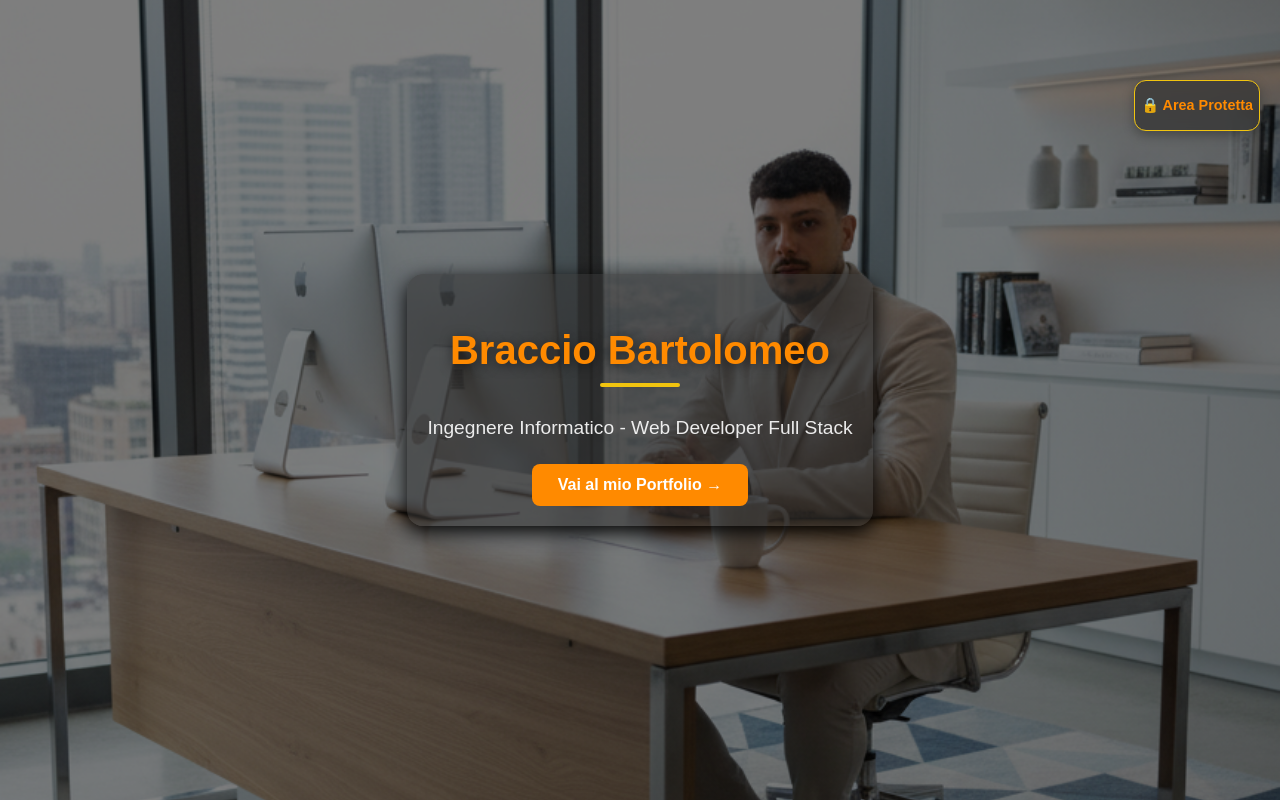
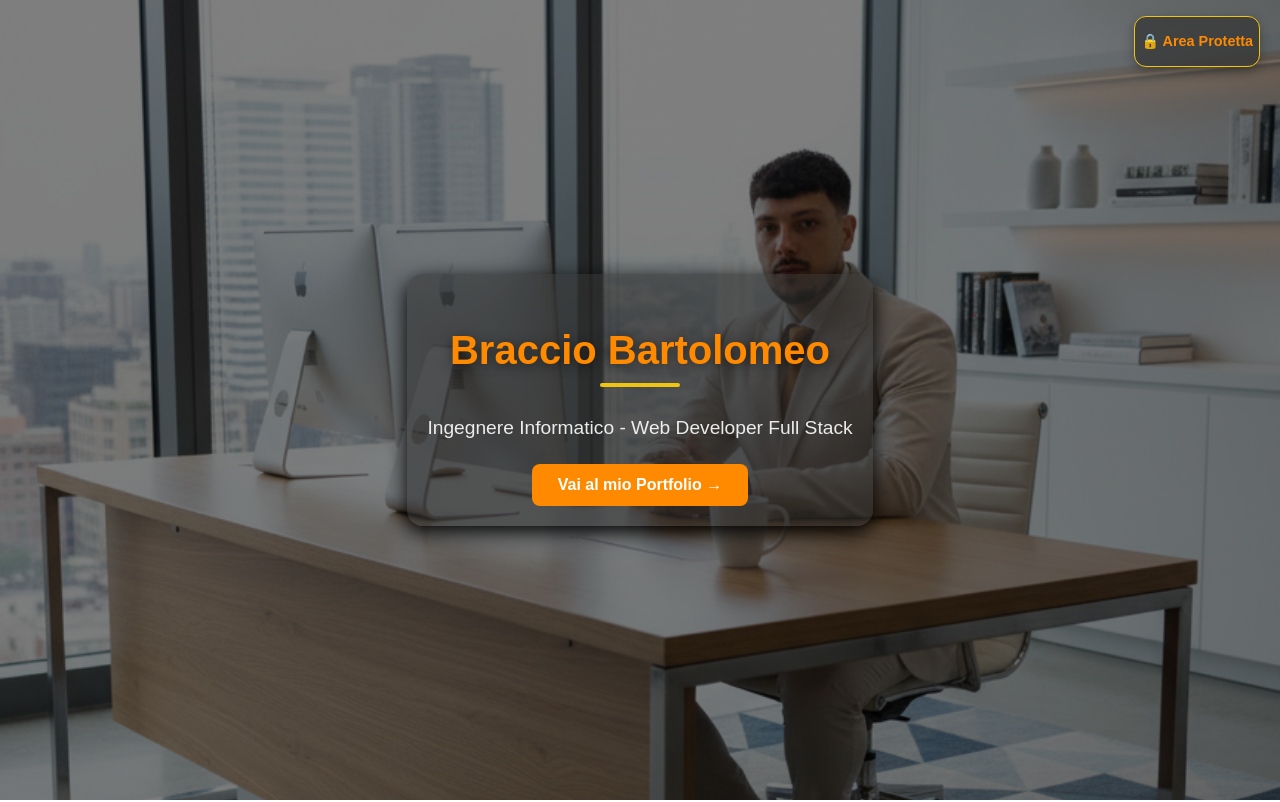
Before and after one commit to BartB95/portfolio-braccio-bartolomeo, a Next.js app: page /secret in a window 1280 px wide. Shown: the top 802 px of the page. Built offline with nearby package versions, Linux system fonts and the light colour scheme; no server answers.

Commit message:
fix secret

```diff
--- a/app/secret/page.tsx
+++ b/app/secret/page.tsx
@@ -10,8 +10,8 @@ import { Tooltip } from "@mui/material";
 
 // ===== Styled Components =====
 const HeroSection = styled("section")({
+  position: "relative",
   width: "100%",
-  height: "100%",
   minHeight: "100vh",
   display: "flex",
   justifyContent: "center",
@@ -19,7 +19,20 @@ const HeroSection = styled("section")({
   textAlign: "center",
   fontFamily: "'Poppins', sans-serif",
   color: "#fff",
-  background: "linear-gradient(rgba(0, 0, 0, 0.5), rgba(0, 0, 0, 0.5)), url('/BartolomeoScrivania.png') center top 40% / cover no-repeat",
+  overflow: "hidden",
+
+  "&::before": {
+    content: '""',
+    position: "absolute",
+    top: 0,
+    left: 0,
+    width: "100%",
+    height: "100%",
+    background:
+      "linear-gradient(rgba(0, 0, 0, 0.5), rgba(0, 0, 0, 0.5)), url('/BartolomeoScrivania.png') center top 40% / cover no-repeat",
+    zIndex: -1,
+    transform: "translateZ(0)", // forza layer GPU
+  },
 });
 
 const Box = styled(motion.div)({
@@ -80,7 +93,7 @@ const ProtectedBox = styled(motion.div)({
   cursor: "default",
   maxWidth: "150px", // piccolo badge
   position: "absolute", // posizione assoluta
-  top: "5rem", // distanza dal top
+  top: "1rem", // distanza dal top
   right: "20px", // distanza dal lato destro
   zIndex: 10,
   border: "1px solid #f1c40f",
```
